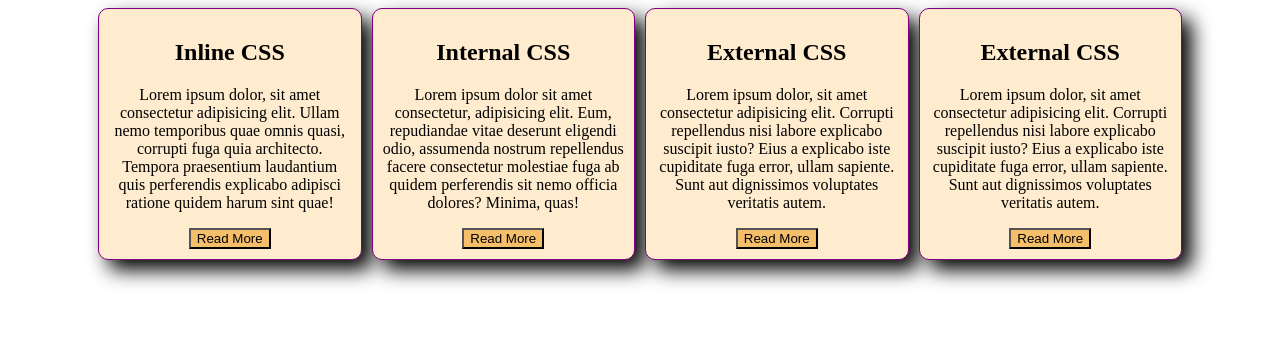
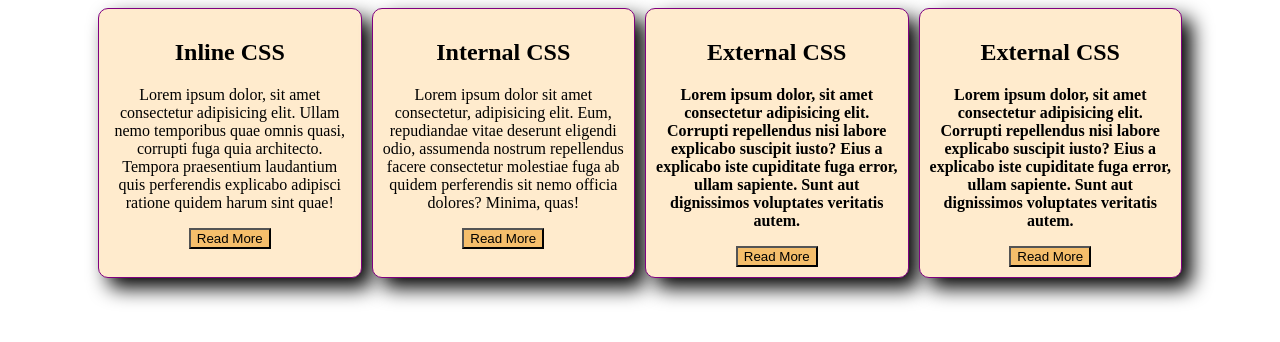
Before and after one commit to mhshihab2604/Task, a plain HTML site: page index.html in a window 1280 px wide. Drawn offline with Linux system fonts and the light colour scheme.

Commit message:
third commit

```diff
--- a/style.css
+++ b/style.css
@@ -15,4 +15,6 @@
     box-shadow: 10px 10px 20px;
     width: 25%;
     text-align: center;
+    font-weight: 900;
+    font-family: 'Times New Roman', Times, serif;
 }
```
